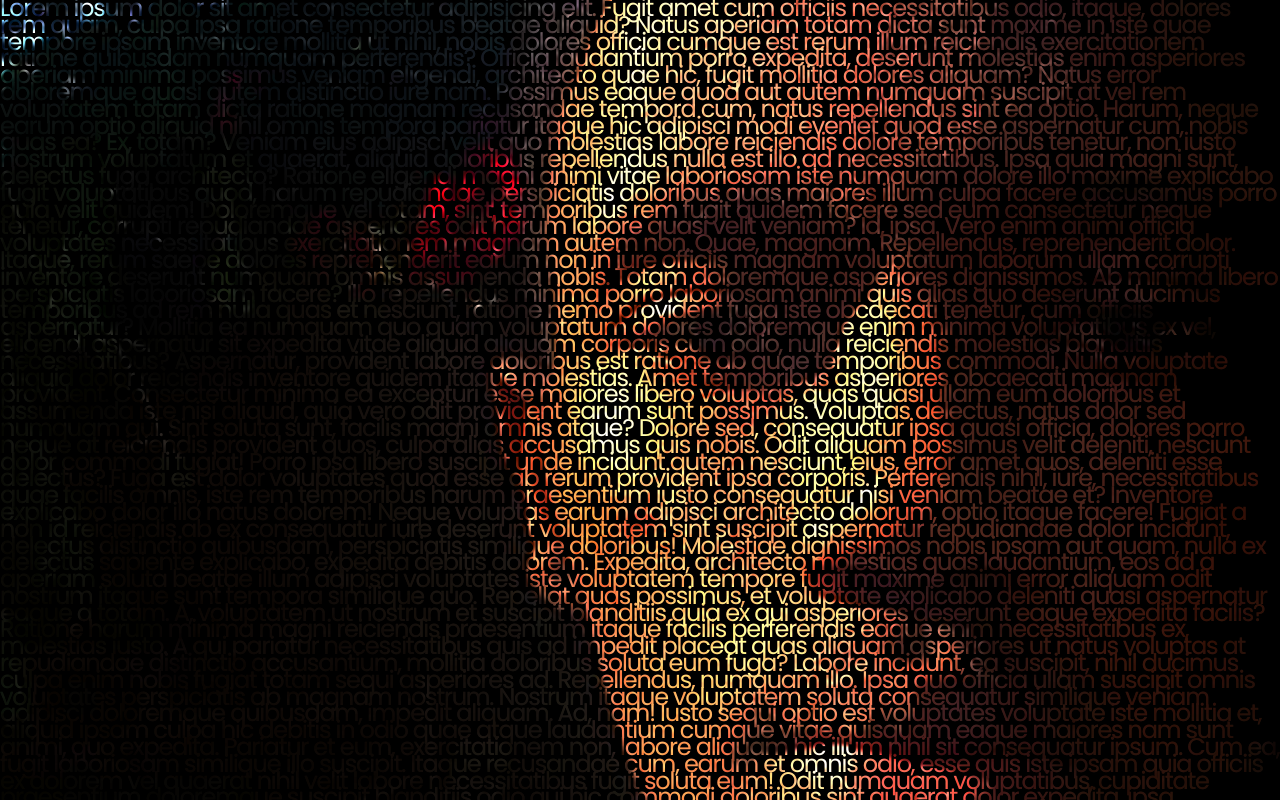
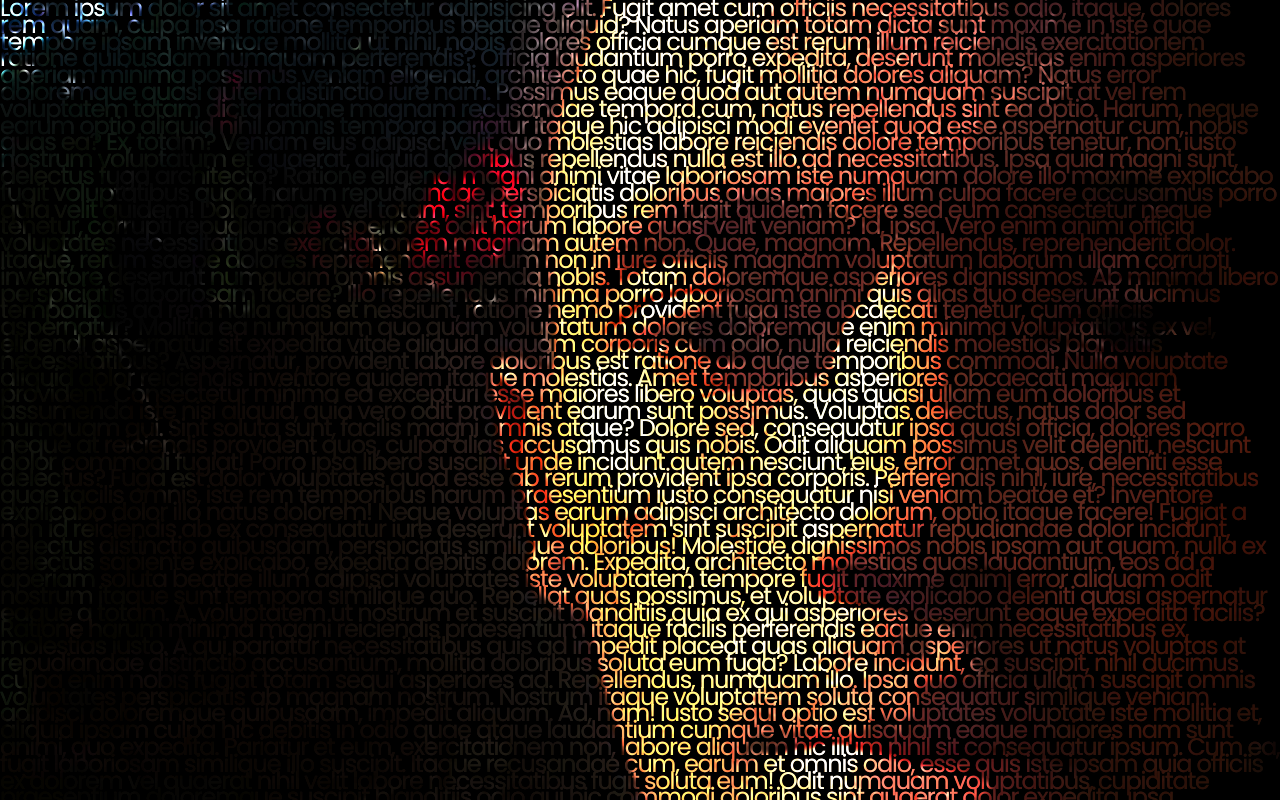
Before and after one commit to OtaraAlex/text-portrait, a plain HTML site: page index.html in a window 1280 px wide. Drawn offline with Linux system fonts and the light colour scheme.

Commit message:
update style.css

```diff
--- a/style.css
+++ b/style.css
@@ -18,7 +18,7 @@ p
   font-size: 1.5em;
   letter-spacing: -0.05em;
   line-height: 0.7em;
-  background: url(face.jpg),url(face.jpg);
+  background: url(face.jpg),url(face.jpg),url(face.jpg);
   background-blend-mode: color-dodge;
   background-position: center;
   background-attachment: fixed;
```
